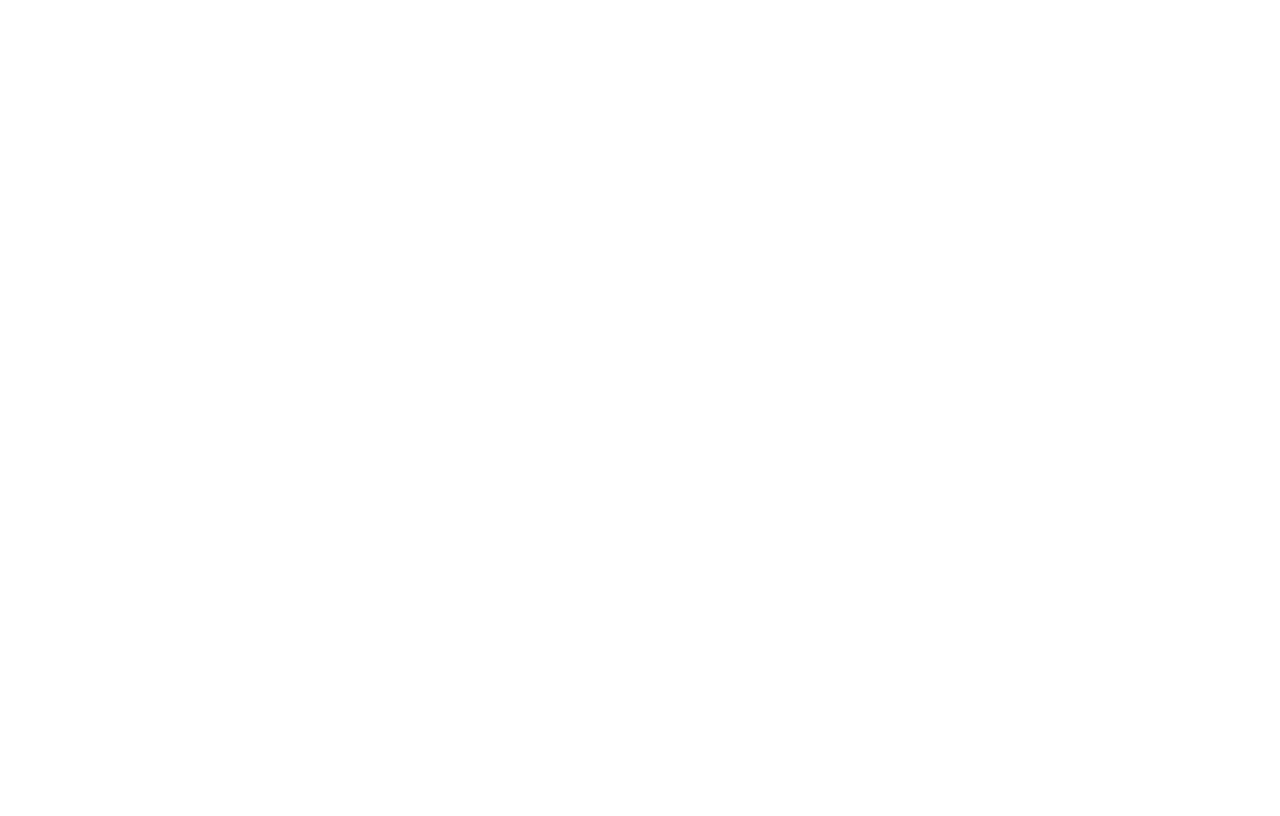
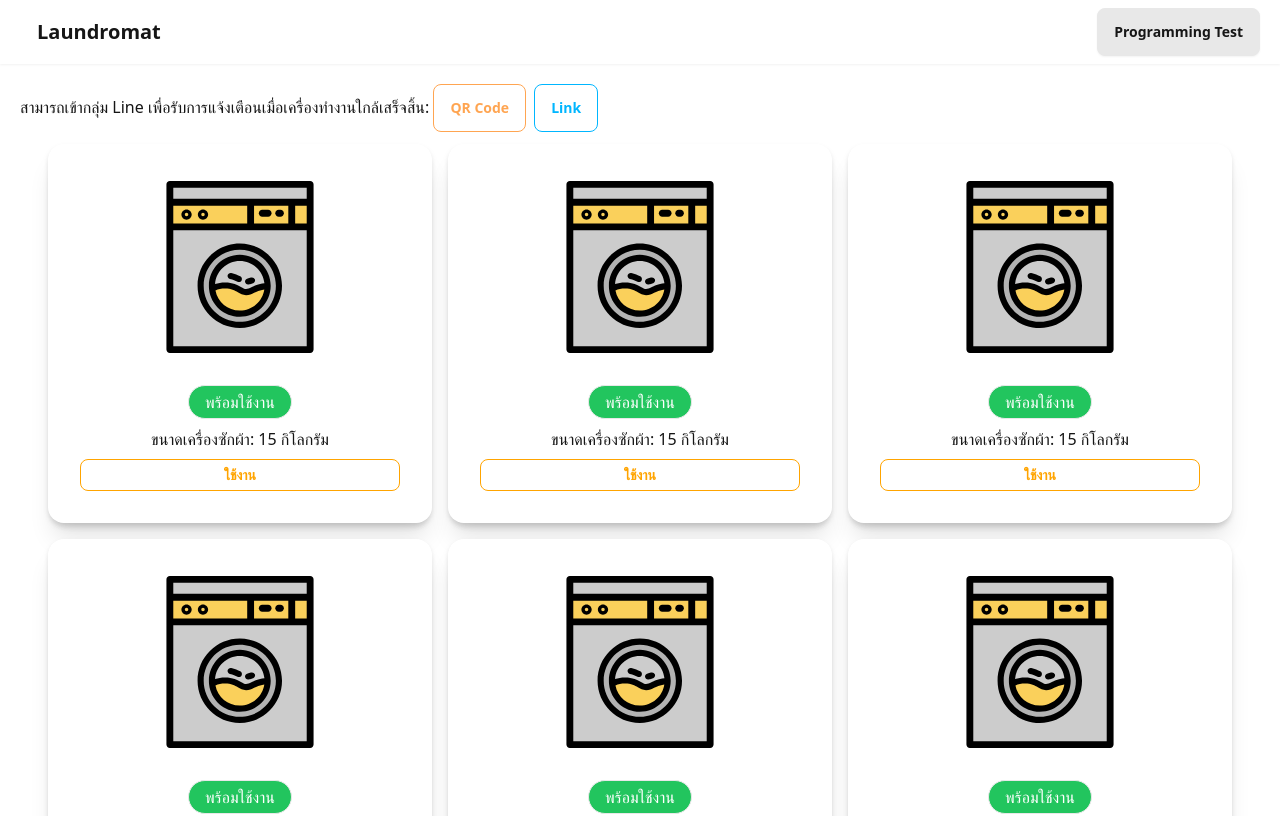
Before and after one commit to Phakphoom-dev/laundromat, a React (Vite) app: page /laundromat/home in a window 1280 px wide. Before the commit this address had no page. Shown: the top 816 px of the page. Built offline with nearby package versions, Linux system fonts and the light colour scheme; what tailwindcss-animated would draw is missing.

Commit message:
FIX: fix path to match github page

```diff
--- a/src/constants/path.ts
+++ b/src/constants/path.ts
@@ -1,5 +1,5 @@
 export enum PATH {
-  HOME = "/",
-  EXAM = "/exam",
-  PROGRAMMING_TEST = "/programming-test",
+  HOME = "/laundromat/home",
+  EXAM = "/laundromat/exam",
+  PROGRAMMING_TEST = "/laundromat/programming-test",
 }
```
